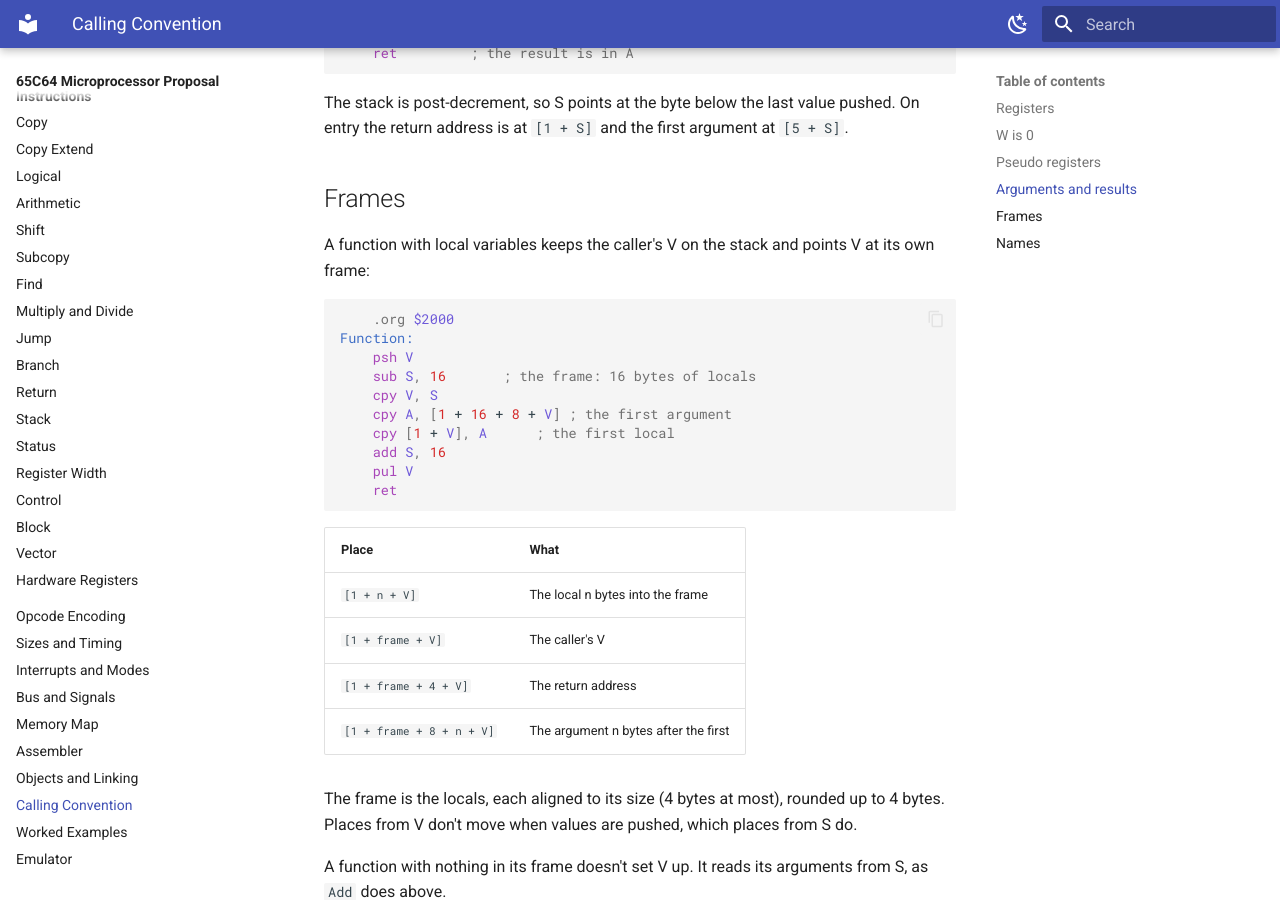
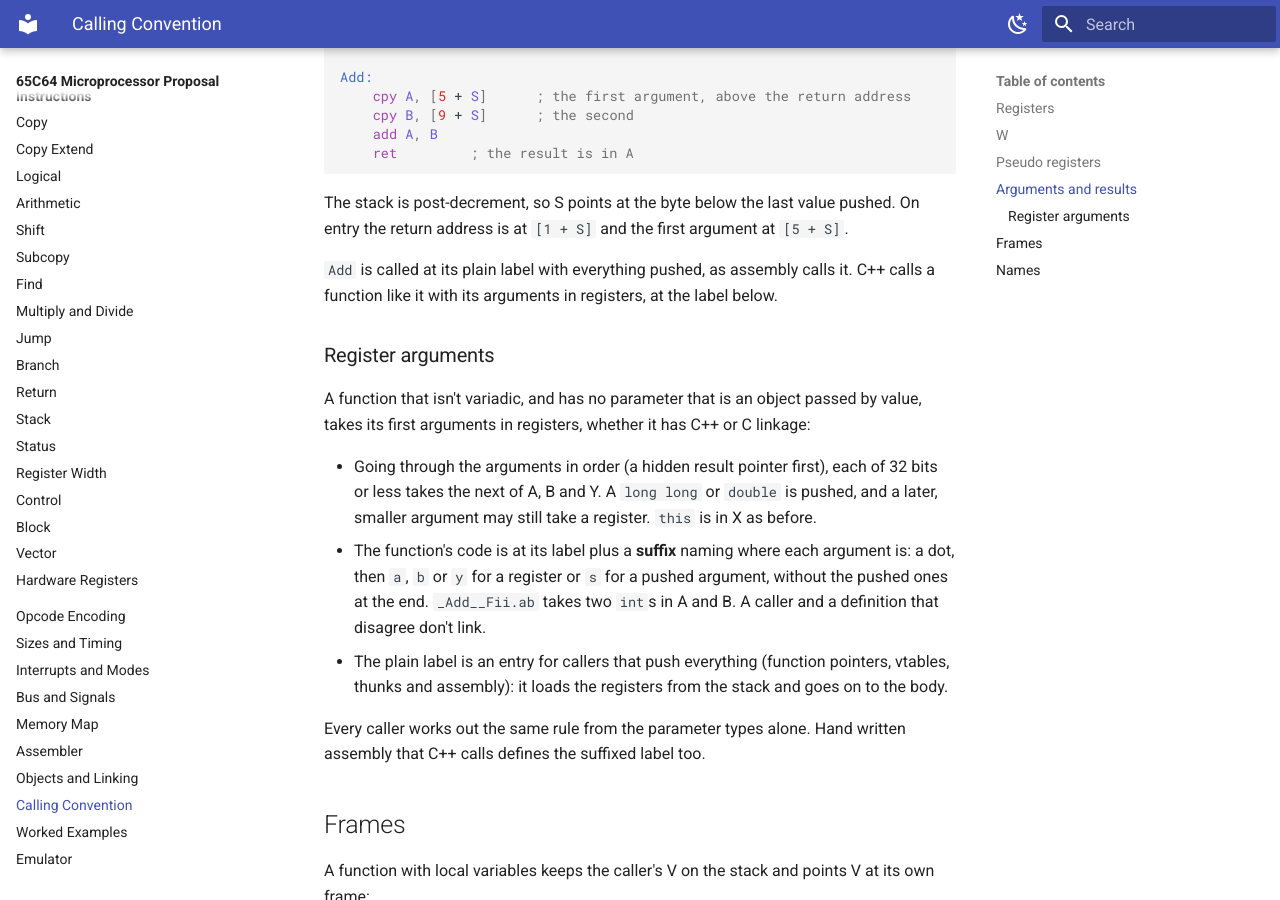
Before and after one commit to andrewpaterson/HCP65, an MkDocs documentation site: the page built from Website/docs/65c64/calling-convention.md, in a window 1280 px wide and 900 px high, scrolled down 2169 px. Built offline with MkDocs 1.6.1 and Material for MkDocs 9.7.7, drawn with Linux system fonts in a browser that asks for light colours; plug-ins that fetch from the network failed and are left out; some of the changed text lies outside the part shown.

Commit message:
The 65C64 docs describe W as a register like any other, cleared before mul and div rather than 0 by the calling convention, and the first three arguments of 32 bits or less passed in A, B and Y at a suffixed label.

````diff
--- a/Website/docs/65c64/calling-convention.md
+++ b/Website/docs/65c64/calling-convention.md
@@ -9,29 +9,29 @@ that is called from C++ follow too.
 
 | Register | Use | Across a call |
 |---|---|---|
-| A | Expression values, and the result of a function | May change |
-| B | The right operand of an operator | May change |
+| A | Expression values, the first register argument, and the result of a function | May change |
+| B | The right operand of an operator, and the second register argument | May change |
 | X | Addresses, and `this` in a call to a member function | May change |
-| Y | Scratch | May change |
+| Y | Scratch, and the third register argument | May change |
 | V | The frame pointer | Kept |
-| W | Always 0 | Kept |
+| W | Scratch, and the step count of `mul` and `div` | May change |
 | S | The stack pointer | Kept |
 
 A, B, X and Y are 32 bits wide at every call and return.  Code that changes a width sets it
 back.  Values of 8 or 16 bits are read and written with [`cpyx`](instructions/cpyx.md), which
 extends them into the 32 bit register.
 
-## W is 0
+## W
 
-W is 0 at every call and at every return.  That is why several pages say to write `[n]` for
-`[n + W]`: with W at 0 they are the same address, and `add`, `sub`, `cmp`, `shl`, `shr` and
-`cpyx` can't [address memory with W](operands.md#restrictions).
+W is a register like any other: compiled code keeps values in it, and a call may change it.
+Don't count on it being 0 at a call or a return.
 
-`mul` and `div` count their steps in W, so compiled code sets it back straight after:
+`mul` and `div` count their steps in W from 0, so compiled code sets it to 0 just before one
+(and leaves that out when W is known to be 0 already):
 
 ```asm
+	cpy W, 0
 	mul
-	cpy W, 0
 ```
 
 ## Pseudo registers
@@ -50,6 +50,8 @@ The runtime routines use no pseudo registers.
 
 ## Arguments and results
 
+- A function that isn't variadic takes its first arguments in registers: see
+  [Register arguments](#register-arguments).  The others are pushed.
 - Arguments are pushed on the stack, the last one first, so the first argument is at the lowest
   address.
 - Each argument is pushed at its own size: a `char` is one byte and a `short` two.  They
@@ -79,6 +81,27 @@ Add:
 
 The stack is post-decrement, so S points at the byte below the last value pushed.  On entry
 the return address is at `[1 + S]` and the first argument at `[5 + S]`.
+
+`Add` is called at its plain label with everything pushed, as assembly calls it.  C++ calls a
+function like it with its arguments in registers, at the label below.
+
+### Register arguments
+
+A function that isn't variadic, and has no parameter that is an object passed by value, takes
+its first arguments in registers, whether it has C++ or C linkage:
+
+- Going through the arguments in order (a hidden result pointer first), each of 32 bits or less
+  takes the next of A, B and Y.  A `long long` or `double` is pushed, and a later, smaller
+  argument may still take a register.  `this` is in X as before.
+- The function's code is at its label plus a **suffix** naming where each argument is: a dot,
+  then `a`, `b` or `y` for a register or `s` for a pushed argument, without the pushed ones at
+  the end.  `_Add__Fii.ab` takes two `int`s in A and B.  A caller and a definition that
+  disagree don't link.
+- The plain label is an entry for callers that push everything (function pointers, vtables,
+  thunks and assembly): it loads the registers from the stack and goes on to the body.
+
+Every caller works out the same rule from the parameter types alone.  Hand written assembly
+that C++ calls defines the suffixed label too.
 
 ## Frames
 
````
Also changed, not shown: Website/docs/65c64/examples.md (+1 -2 lines), Website/docs/65c64/operands.md (+1 -2 lines), Website/docs/compiler/65c64.md (+4 -3 lines), Website/docs/compiler/index.md (+1 -1 lines), 1 other file.
